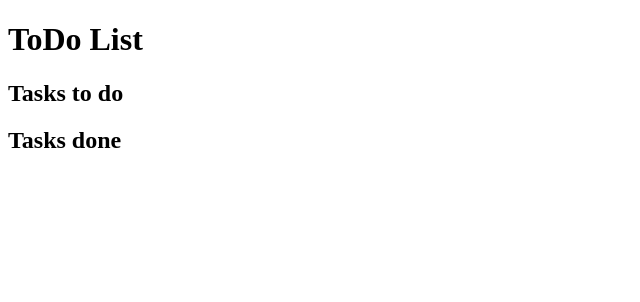
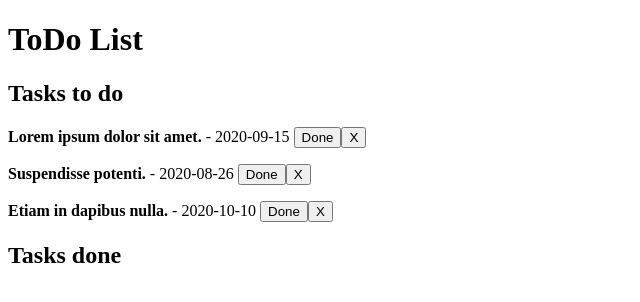
Before and after one commit to WieMon/to-do-app-react, a React (Create React App) app: page / in a window 1280 px wide. Shown: the top 302 px of the page, without its empty margins (0-640 px from the left). Built offline with nearby package versions, Linux system fonts and the light colour scheme.

Commit message:
Add rendering, changing status and deleting of tasks

```diff
--- a/src/components/App/App.js
+++ b/src/components/App/App.js
@@ -37,12 +37,26 @@ class App extends Component {
 
   }
 
-  changeTaskStatus = () => {
-
+  changeTaskStatus = (id) => {
+    const tasks = [...this.state.tasks];
+    tasks.forEach(task => {
+      if(task.id === id) {
+        task.active = false;
+        task.finishDate = new Date().getTime();
+      }
+    });
+    this.setState({
+      tasks,
+    });
   }
 
-  deleteTask = () => {
-
+  deleteTask = (id) => {
+    const tasks = [...this.state.tasks];
+    const index = tasks.findIndex(task => task.id === id);
+    tasks.splice(index, 1);
+    this.setState({
+      tasks,
+    });
   }
 
   render() {
--- a/src/components/Task/Task.js
+++ b/src/components/Task/Task.js
@@ -1,10 +1,40 @@
 import React from 'react';
+import PropTypes from 'prop-types';
 
-const Task = () => {
-  return (
-    <div>
+const Task = (props) => {
+  const{text, date, id, active, finishDate} = props.task;
 
-    </div> );
+  if(active) {
+    return (
+      <div>
+        <p>
+          <strong>{text}</strong> - <span>{date} </span>
+          <button onClick={() => props.change(id)}>Done</button>
+          <button onClick={() => props.delete(id)}>X</button>
+        </p>
+      </div>
+    );
+  } else {
+    const finish = new Date(finishDate).toLocaleString();
+    return (
+      <div>
+        <p>
+          <strong>{text}</strong><em>(Due date: {date})</em>
+          <br />
+          (Completed: <span>{finish}</span>)
+          <button onClick={() => props.delete(id)}>X</button>
+        </p>
+      </div>
+    );
+  }
+};
+
+Task.propTypes = {
+  text: PropTypes.string,
+  task: PropTypes.object,
+  change: PropTypes.func,
+  delete: PropTypes.func,
+  finishDate: PropTypes.object,
 };
 
 export default Task;
--- a/src/components/TaskList/TaskList.js
+++ b/src/components/TaskList/TaskList.js
@@ -1,18 +1,46 @@
 import React from 'react';
-//import Task from '../Task//Task';
+import PropTypes from 'prop-types';
+import Task from '../Task//Task';
 
-const TaskList = () => {
+const TaskList = (props) => {
+  const active = props.tasks.filter(task => task.active);
+  const done = props.tasks.filter(task => !task.active);
+
+
+  const activeTasks = active.map(task =>
+    <Task
+      key={task.id}
+      task={task}
+      change={props.change}
+      delete={props.delete}
+    />);
+
+  const doneTasks = done.map(task =>
+    <Task
+      key={task.id}
+      task={task}
+      change={props.change}
+      delete={props.delete}
+    />);
 
   return (
     <>
       <div className='active'>
         <h2>Tasks to do</h2>
+        {activeTasks}
       </div>
       <div className='done'>
         <h2>Tasks done</h2>
+        {doneTasks}
       </div>
     </>
   );
 };
 
+TaskList.propTypes = {
+  tasks: PropTypes.array,
+  change: PropTypes.func,
+  delete: PropTypes.func,
+};
+
 export default TaskList;
```
Also changed, not shown: src/components/AddTask/AddTask.js (line endings or trailing spaces).
